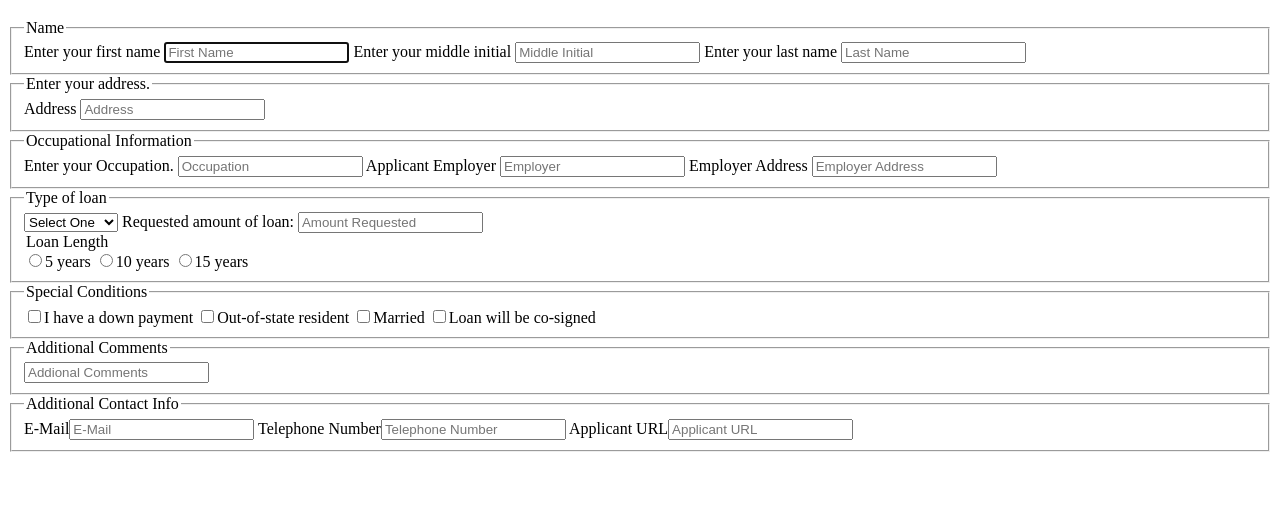
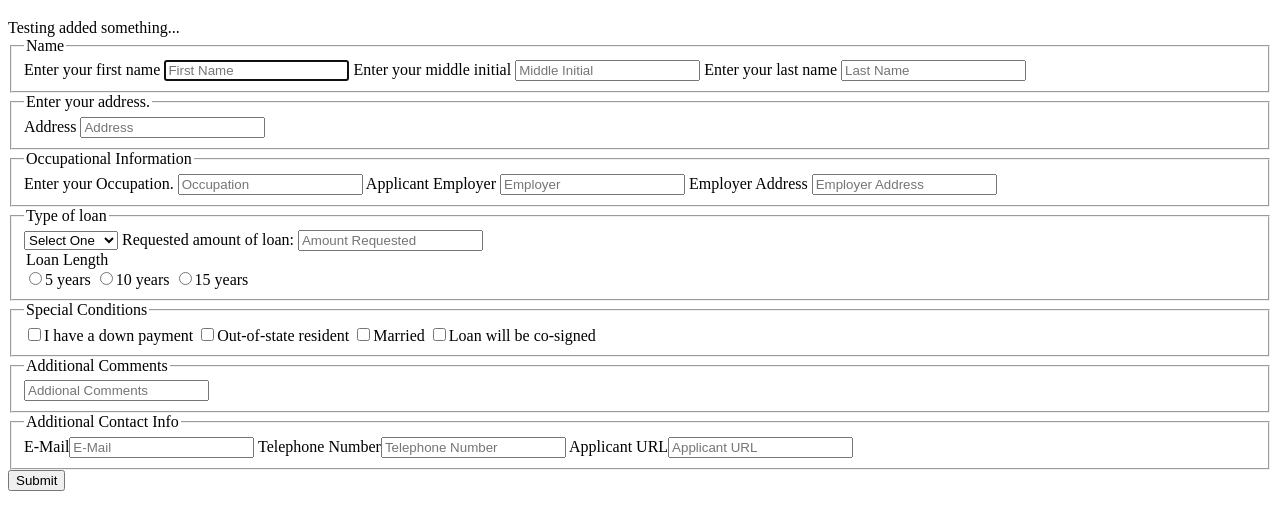
Before and after one commit to danrday/bankingForm, a plain HTML site: page index.html in a window 1280 px wide. Shown: the part 61-590 px from the top of the page. Drawn offline with Linux system fonts and the light colour scheme.

Commit message:
added a line of html

```diff
--- a/index.html
+++ b/index.html
@@ -8,6 +8,8 @@
 </head>
 <body>
 <h1>Banking Form</h1>
+
+  <label>Testing added something...</label>
 
   <fieldset>
 
@@ -83,7 +85,7 @@
     <label>Applicant URL</label><input type="url" placeholder="Applicant URL">
   </fieldset>
 
-
+<button>Submit</button>
 
 </body>
 </html>
```
